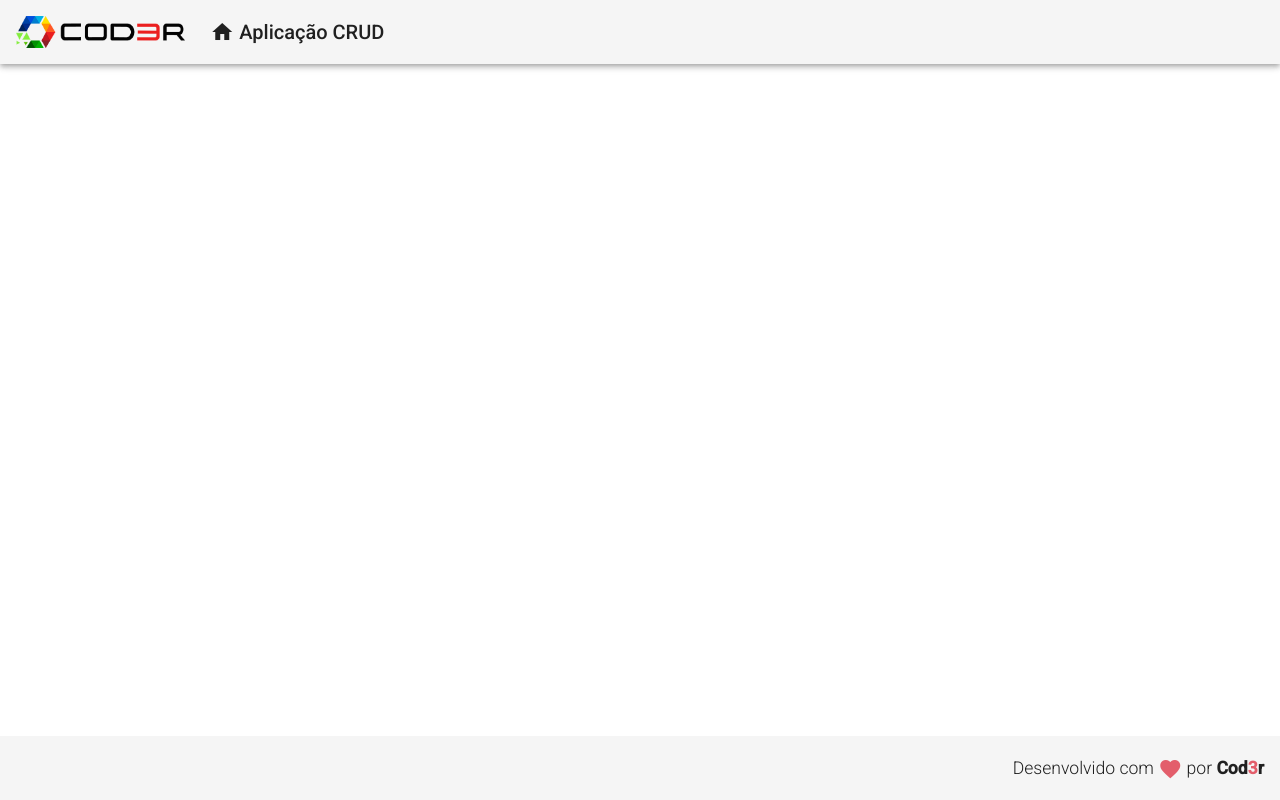
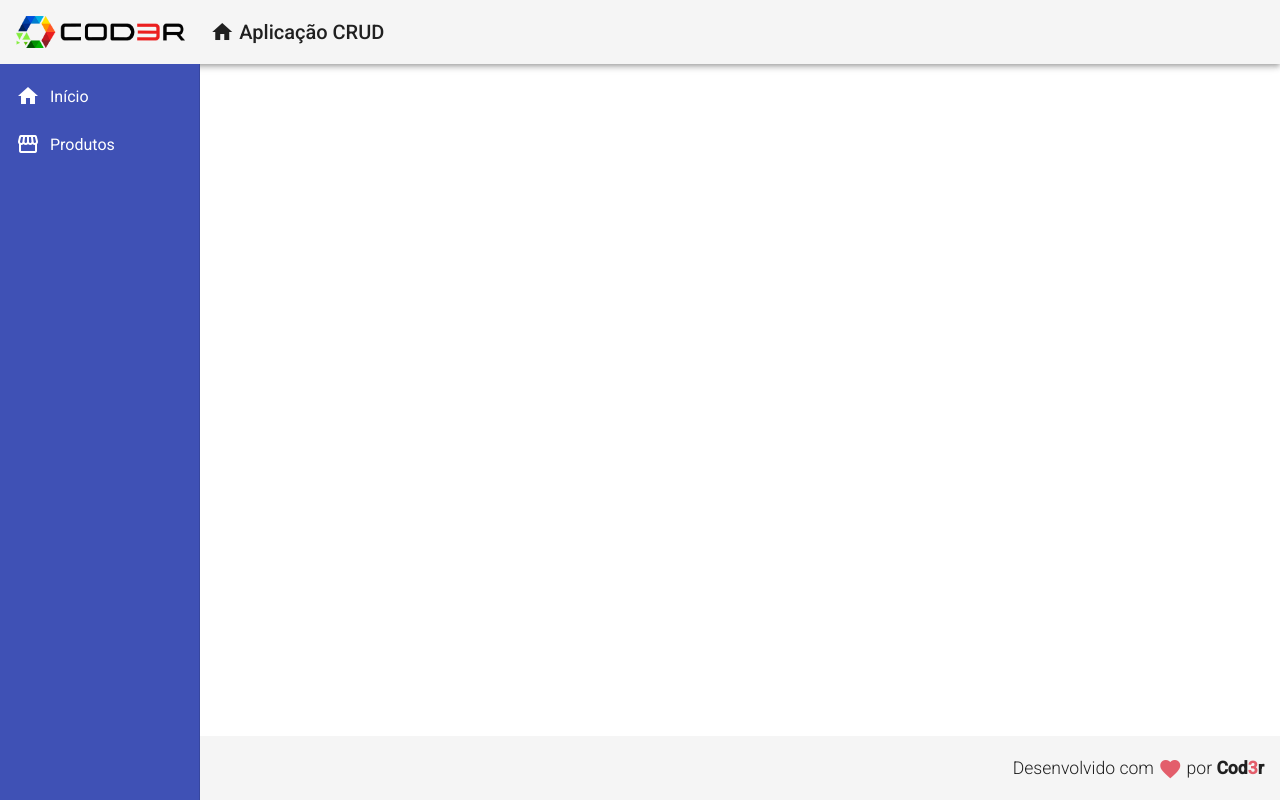
Before and after one commit to peperoschach/crud-angular, an Angular app in the folder frontend/: page / in a window 1280 px wide. Built offline with nearby package versions, Linux system fonts and the light colour scheme.

Commit message:
Create Nav component

```diff
--- a/frontend/src/app/app.component.html
+++ b/frontend/src/app/app.component.html
@@ -1,2 +1,3 @@
 <app-header></app-header>
+<app-nav></app-nav>
 <app-footer></app-footer>
--- /dev/null
+++ b/frontend/src/app/components/template/nav/nav.component.css
@@ -0,0 +1,12 @@
+.sidenav {
+    background-color: #3F51B5;
+    width: 200px;
+}
+
+.sidenav a {
+    color: #fff;
+}
+
+.sidenav i {
+    padding-right: 10px;
+}
--- /dev/null
+++ b/frontend/src/app/components/template/nav/nav.component.html
@@ -0,0 +1,23 @@
+<mat-sidenav-container class="container">
+    <mat-sidenav
+        class="sidenav"
+        mode="side"
+        opened
+        fixedInViewport="true"
+        fixedTopGap="64">
+        <mat-nav-list class="nav-list">
+            <a mat-list-item>
+                <i class="material-icons">
+                    home
+                </i>
+                Início
+            </a>
+            <a mat-list-item>
+                <i class="material-icons">
+                    storefront
+                </i>
+                Produtos
+            </a>
+        </mat-nav-list>
+    </mat-sidenav>
+</mat-sidenav-container>
--- /dev/null
+++ b/frontend/src/app/components/template/nav/nav.component.ts
@@ -0,0 +1,15 @@
+import { Component, OnInit } from '@angular/core';
+
+@Component({
+  selector: 'app-nav',
+  templateUrl: 'nav.component.html',
+  styleUrls: ['nav.component.css']
+})
+export class NavComponent implements OnInit {
+
+  constructor() { }
+
+  ngOnInit(): void {
+  }
+
+}
```
Also changed, not shown: frontend/src/app/app.module.ts (+9 -2 lines).
